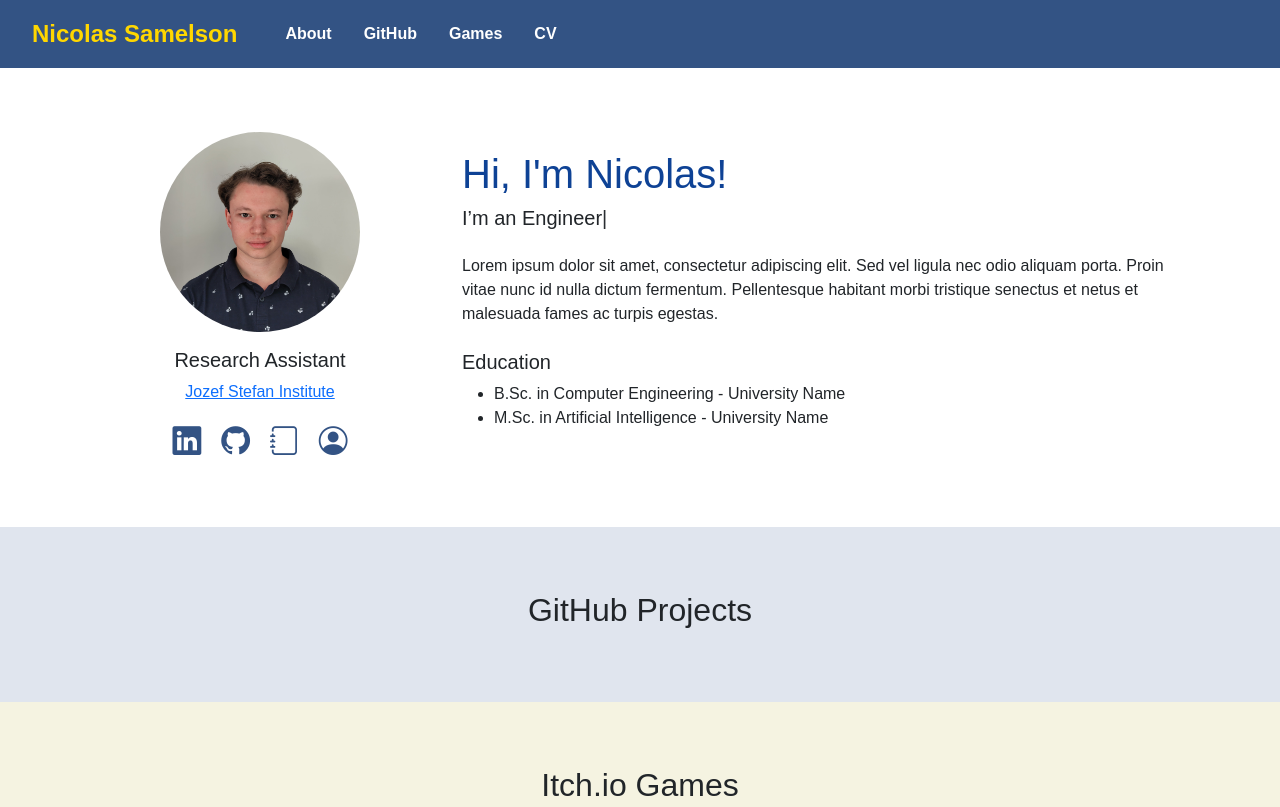
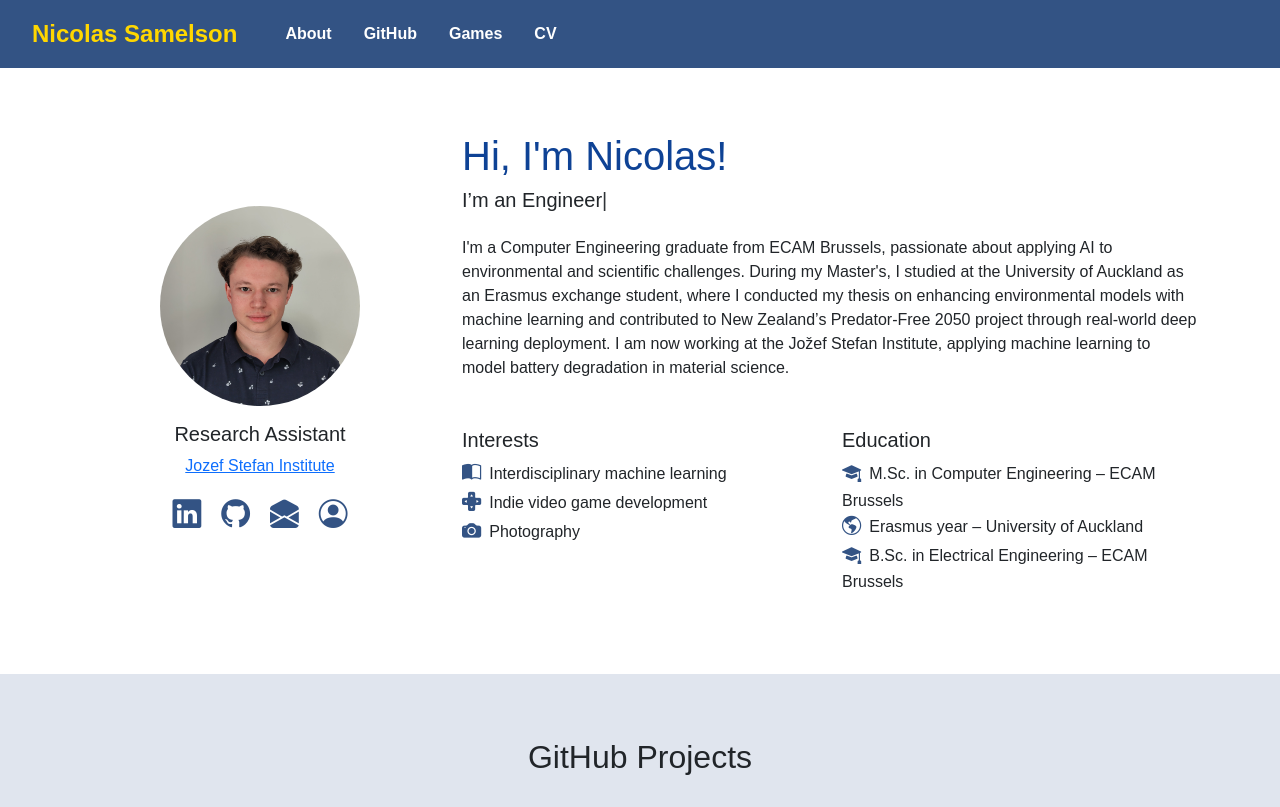
Before and after one commit to nsamelson/resume, a plain HTML site: page index.html in a window 1280 px wide. Shown: the top 807 px of the page. Drawn offline with nearby package versions, Linux system fonts and the light colour scheme.

Commit message:
filled the about content

```diff
--- a/css/styles.css
+++ b/css/styles.css
@@ -70,6 +70,13 @@ body {
     margin: 0 10px;
   }
 
+  .custom-icon {
+    color: #335384;
+    font-size: 1.2rem;
+    vertical-align: middle;
+  }
+
+
   .profile-pic {
     width: 200px;
     height: 200px;
--- a/index.html
+++ b/index.html
@@ -33,10 +33,10 @@
           <h5 >Research Assistant</h5>
           <a href="">Jozef Stefan Institute</a>
           <div class="social-icons d-flex justify-content-center mt-3">
-            <a href="#" target="_blank" title="LinkedIn"><i class="bi bi-linkedin"></i></a>
-            <a href="#" target="_blank" title="GitHub"><i class="bi bi-github"></i></a>
-            <a href="#" target="_blank" title="ResearchGate"><i class="bi bi-journal"></i></a>
-            <a href="#" target="_blank" title="ORCID"><i class="bi bi-person-circle"></i></a>
+            <a href="https://www.linkedin.com/in/nicolas-samelson" target="Linkedin" title="LinkedIn"><i class="bi bi-linkedin"></i></a>
+            <a href="https://github.com/nsamelson" target="Github" title="GitHub"><i class="bi bi-github"></i></a>
+            <a href="mailto:ni.samelson@gmail.com" title="Email"><i class="bi bi-envelope-open-fill"></i></a>
+            <a href="https://orcid.org/0009-0000-2170-4507" target="Orcid" title="ORCID"><i class="bi bi-person-circle"></i></a>
           </div>
         </div>
 
@@ -46,14 +46,35 @@
           <div data-aos="fade-up" data-aos-delay="100">
             <h2 class="lead">I’m <span class="typed" data-typed-items="a Researcher, an Engineer, a Developer"></span></h2>
           </div>
-          <p class="mt-4">Lorem ipsum dolor sit amet, consectetur adipiscing elit. Sed vel ligula nec odio aliquam porta. Proin vitae nunc id nulla dictum fermentum. Pellentesque habitant morbi tristique senectus et netus et malesuada fames ac turpis egestas.</p>
-          <div class="mt-4">
-            <h5>Education</h5>
-            <ul>
-              <li>B.Sc. in Computer Engineering - University Name</li>
-              <li>M.Sc. in Artificial Intelligence - University Name</li>
-            </ul>
-          </div>
+          <p class="mt-4">I'm a Computer Engineering graduate from ECAM Brussels,
+            passionate about applying AI to environmental and scientific challenges.
+            During my Master's, I studied at the University of Auckland as an Erasmus exchange student,
+            where I conducted my thesis on enhancing environmental models with machine learning and contributed to New Zealand’s
+            Predator-Free 2050 project through real-world deep learning deployment.
+            I am now working at the Jožef Stefan Institute, applying machine learning to model battery degradation in material science.</p>
+            <div class="mt-5">
+              <div class="row">
+                <!-- Left Column: Interests -->
+                <div class="col-md-6">
+                  <h5>Interests</h5>
+                  <ul class="list-unstyled">
+                    <li><i class="bi bi-book-half custom-icon me-2"></i>Interdisciplinary machine learning</li>
+                    <li><i class="bi bi-dpad-fill custom-icon me-2"></i>Indie video game development</li>
+                    <li><i class="bi bi-camera-fill custom-icon me-2"></i>Photography</li>
+                  </ul>
+                </div>
+
+                <!-- Right Column: Education -->
+                <div class="col-md-6">
+                  <h5>Education</h5>
+                  <ul class="list-unstyled">
+                    <li><i class="bi bi-mortarboard-fill custom-icon me-2"></i>M.Sc. in Computer Engineering – ECAM Brussels</li>
+                    <li><i class="bi bi-globe-americas custom-icon me-2"></i>Erasmus year – University of Auckland</li>
+                    <li><i class="bi bi-mortarboard-fill custom-icon me-2"></i>B.Sc. in Electrical Engineering – ECAM Brussels</li>
+                  </ul>
+                </div>
+              </div>
+            </div>
         </div>
 
       </div>
```
